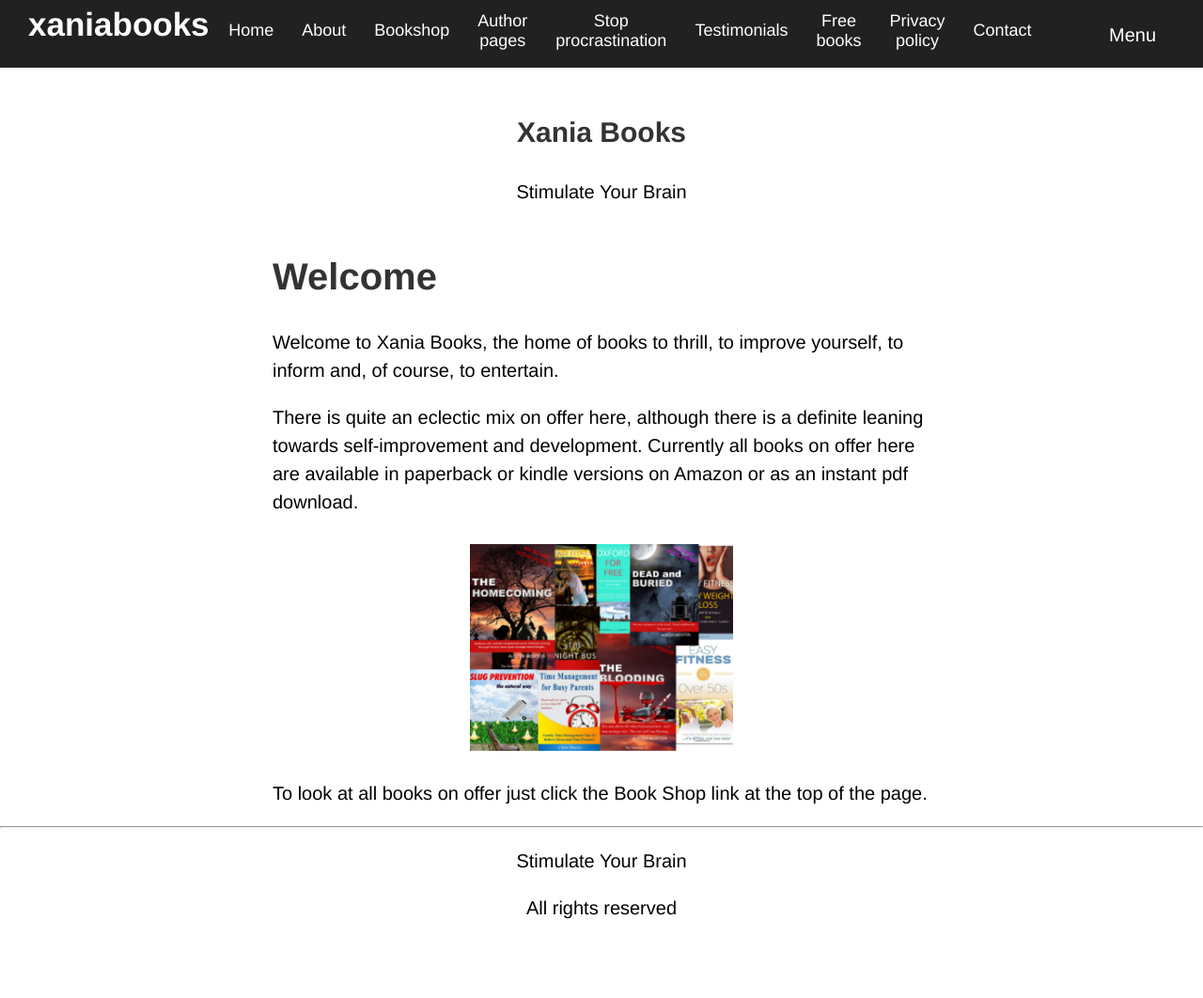
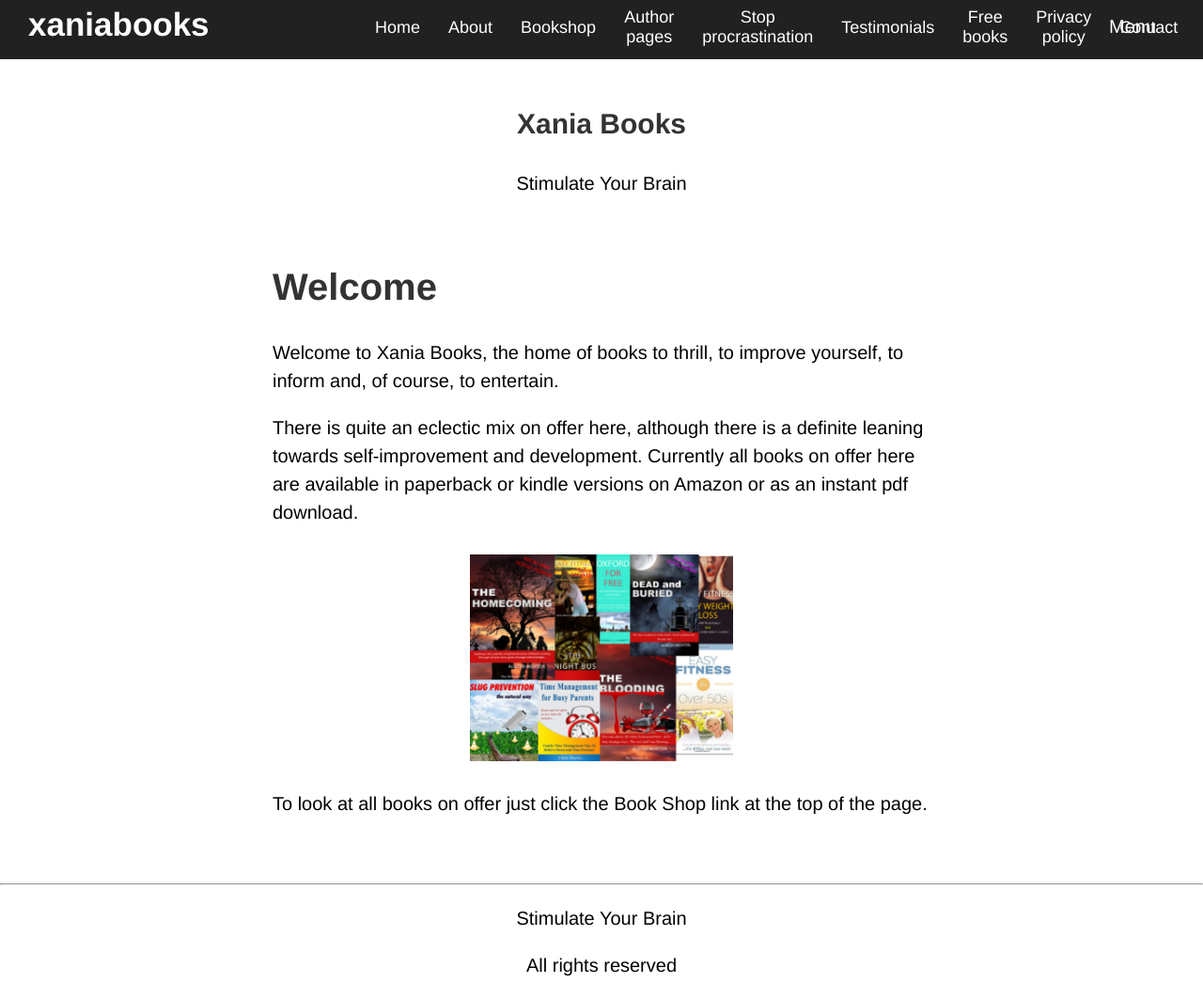
Before and after one commit to xania82/xaniabooks, a plain HTML site: page index.html in a window 1280 px wide. Shown: the whole page at 94% size. Before the commit the page ends 981 px from the top, so only its background shows below. Drawn offline with Linux system fonts and the light colour scheme.

Commit message:
update style

```diff
--- /dev/null
+++ b/footer.html
@@ -0,0 +1,5 @@
+<hr>
+<footer>
+<p>Stimulate Your Brain</p>
+<p>All rights reserved</p>
+</footer>
--- a/index.html
+++ b/index.html
@@ -25,11 +25,6 @@
 
 </main>
 
-<hr>
-<footer>
-<p>Stimulate Your Brain</p>
-<p>All rights reserved</p>
-</footer>
-
+<div id="footer"></div>
 </body>
 </html>
--- a/index.js
+++ b/index.js
@@ -23,12 +23,11 @@ async function includeHTML(id, file) {
 
 async function init() {
       await Promise.all([
-        includeHTML("header", "header.html")
-        //includeHTML("footer", "footer.html")
+        includeHTML("header", "header.html"),
+        includeHTML("footer", "footer.html")
       ]);
       document.body.classList.add("loaded"); // Reveal only when ready
 }
 
 includeHTML("header", "header.html");
-
-//includeHTML("header", "header.html");
+includeHTML("footer", "footer.html");
--- a/style.css
+++ b/style.css
@@ -10,6 +10,12 @@ header .logo{
 	color: #fff;
 	font-size: 35px;
 	font-weight: 600;
+
+}
+
+header .nav {
+	position: absolute;
+	left: 30%;
 }
 
 .head-title{
@@ -27,6 +33,18 @@ header div a {
 	border-radius: 5px;
 	cursor: pointer;
 	transition: all 0.3s ease;
+}
+
+body {
+	display: flex;
+	flex-direction: column;
+	min-height: 100vh;
+	//margin: 0;
+}
+
+main {
+	flex: 1;
+	padding-bottom: 50px;
 }
 
 button {
@@ -55,6 +73,7 @@ button:hover{
 
 footer {
 	text-align: center;
+	min-height: 50px;
 }
 
 html {
```
Also changed, not shown: about.html (+2 -0 lines), authorpages.html (+2 -0 lines), bookshop.html (+2 -12 lines), chris-morris.html (+2 -0 lines), contact.html (+2 -0 lines), free-books.html (+2 -0 lines), privacy-policy.html (+2 -0 lines), stop-procrastination-right-now.html (+2 -0 lines), testimonials-xb.html (+2 -0 lines).
